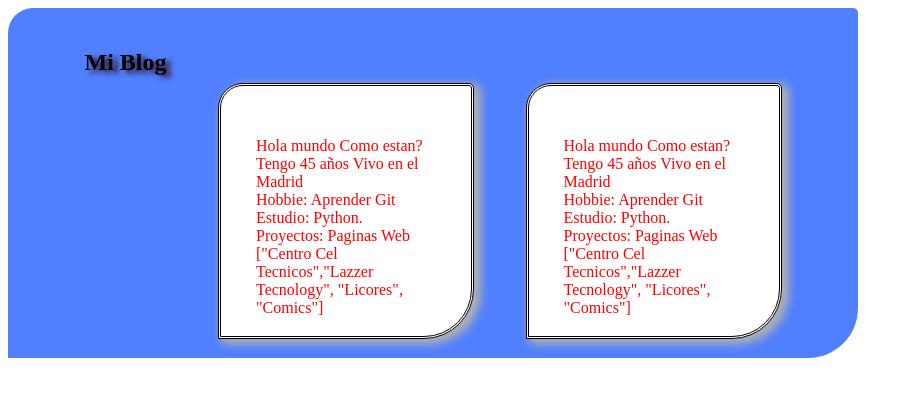
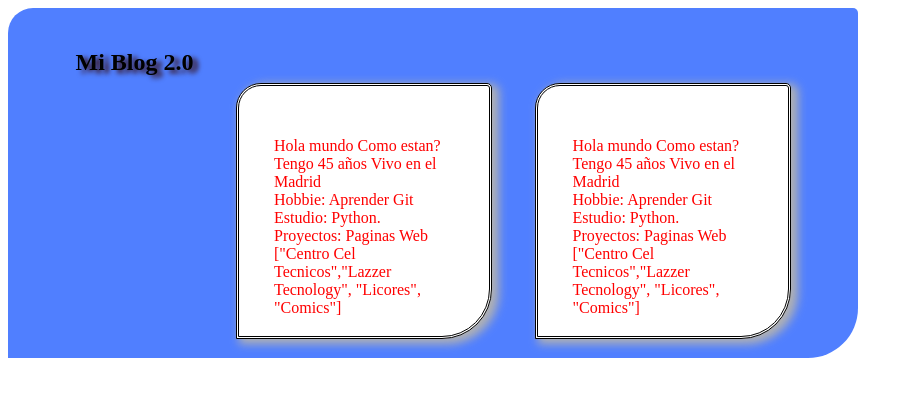
Before and after one commit to armandLizarazo/exerciseOneInGit, a plain HTML site: page index.html in a window 1280 px wide. Shown: the whole page, without its empty margins (0-913 px from the left). Drawn offline with Linux system fonts and the light colour scheme.

Commit message:
Cambio en el Titulo

```diff
--- a/index.html
+++ b/index.html
@@ -9,7 +9,7 @@
   </head>
   <body>
     <div class="mainCont">
-      <h1 class="title">Mi Blog</h1>
+      <h1 class="title">Mi Blog 2.0</h1>
       <div class="container">
         <p>
           Hola mundo Como estan? <br />
```
